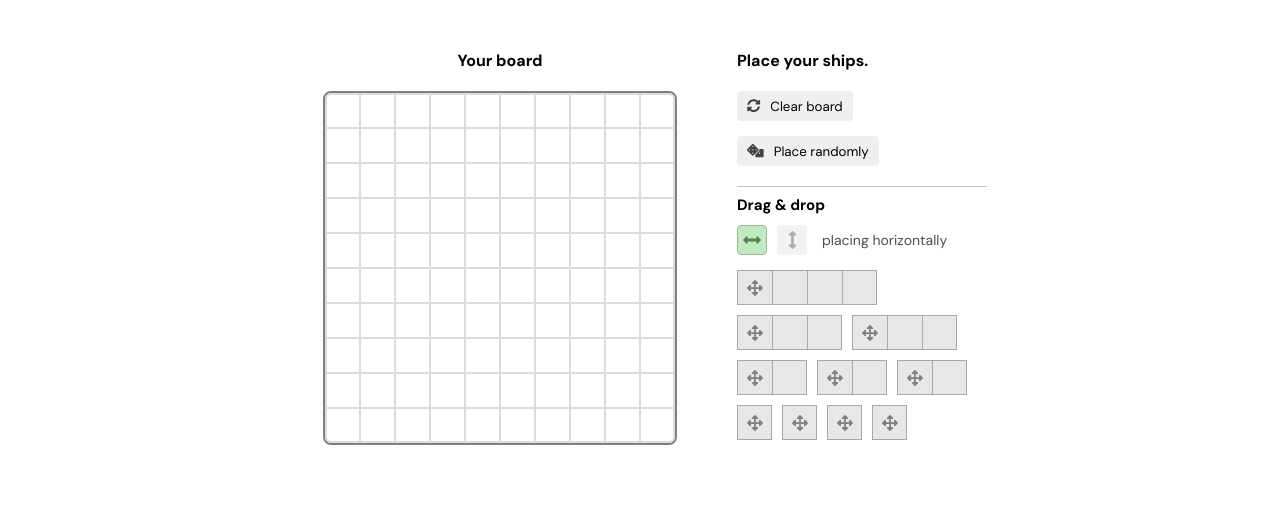
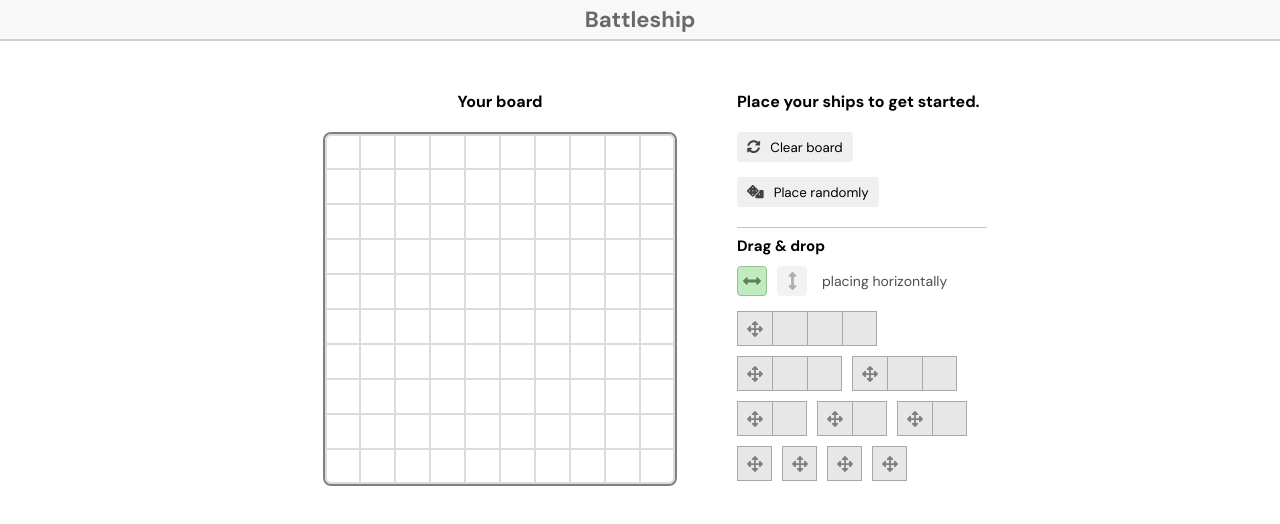
Before and after one commit to mangonaise/battleship, a React (Create React App) app: page / in a window 1280 px wide. Shown: the top 524 px of the page. Built offline with nearby package versions, Linux system fonts and the light colour scheme.

Commit message:
Add status bar and end message

```diff
--- a/src/App.tsx
+++ b/src/App.tsx
@@ -1,28 +1,31 @@
 import { observer } from 'mobx-react-lite';
 import React from 'react';
 import GameBoardDisplay from './components/GameBoardDisplay';
+import GameEndMessage from './components/GameEndMessage';
 import ShipPlacementMenu from './components/ShipPlacementMenu';
+import StatusText from './components/StatusText';
 import Player from './logic/player';
 import './styles/App.css';
 
 const human = new Player('human');
 const cpu = new Player('cpu');
 cpu.autoAttackDelay = 1.4;
-
 human.opponent = cpu;
 cpu.opponent = human;
 
-
 const App = () => {
   return (
+    <>
+    <StatusText user={human}/>
     <div id="app-container">
-      <div id="boards-container">
+      <div id="game-container">
         <GameBoardDisplay owner={human}/>
         {!human.board.arePositionsLocked && <ShipPlacementMenu user={human}/>}
         {human.board.arePositionsLocked && <GameBoardDisplay owner={cpu}/>}
+        <GameEndMessage players={[human, cpu]}/>
       </div>
     </div>
-
+    </>
   );
 }
 
--- a/src/components/GameBoardDisplay.tsx
+++ b/src/components/GameBoardDisplay.tsx
@@ -6,19 +6,31 @@ import BoardCell from './BoardCell';
 import SunkShipIndicators from './SunkShipIndicators';
 
 const GameBoardDisplay: React.FC<{ owner: Player }> = ({ owner }) => {
+  const isGameOver = owner.board.haveAllShipsSunk || owner.opponent?.board.haveAllShipsSunk;
   return (
     <div className="board-display-container">
       <div className="board-owner-label">
         {owner.type === 'human' ? 'Your board' : `Opponent's board`}
       </div>
-      <div className={`board-grid ${owner.isPlayerTurn && owner.board.arePositionsLocked ? 'disabled-board' : ''}`}>
+      <div className={`board-grid ${setStyle()}`}>
         {owner.board.cells.flat().map((cell, index) => (
           <BoardCell key={index} cell={cell} owner={owner} index={index}/>
         ))}
       </div>
-      {owner.type === 'cpu' && <SunkShipIndicators board={owner.board}/> }
+      {(owner.type === 'cpu' && !isGameOver) && <SunkShipIndicators board={owner.board}/> }
     </div>
   )
+
+  function setStyle() {
+    let style = '';
+    if (isGameOver) {
+      style += 'disabled-board';
+    } else if (owner.isPlayerTurn && owner.board.arePositionsLocked) {
+      style += 'dimmed-board disabled-board';
+    }
+
+    return style;
+  }
 }
 
 export default observer(GameBoardDisplay);
--- /dev/null
+++ b/src/components/GameEndMessage.tsx
@@ -0,0 +1,26 @@
+import { observer } from 'mobx-react-lite';
+import React from 'react';
+import Player from '../logic/player';
+import '../styles/GameEndMessage.css';
+
+const GameEndMessage: React.FC<{ players: Player[] }> = ({ players }) => {
+  const loser = players.find(player => player.board.haveAllShipsSunk);
+  if (!loser) return null;
+  return (
+    <div id="end-message-container">
+      {loser.type === 'human' ?
+      <>
+        <h3>Game over!</h3>
+        <p>You fought valiantly, but your digital opponent ultimately prevailed.</p>
+      </>
+      :
+      <>
+        <h3>Victory!</h3>
+        <p>Congratulations, human.<br/>You are a fine strategist.</p>
+      </>}
+      <button onClick={() => window.location.reload()} id="play-again-button">Play again</button>
+    </div>
+  )
+}
+
+export default observer(GameEndMessage);
--- a/src/components/ShipPlacementMenu.tsx
+++ b/src/components/ShipPlacementMenu.tsx
@@ -11,7 +11,7 @@ const ShipPlacementMenu: React.FC<{ user: Player }> = ({ user }) => {
 
   return (
     <div id="ship-placer-container">
-      <h3>Place your ships.</h3>
+      <h3>Place your ships to get started.</h3>
       <button onClick={() => user.board.clear()} className="placement-option-button">
         <FontAwesomeIcon className="placement-option-icon" icon={faSyncAlt} /> Clear board
       </button>
--- /dev/null
+++ b/src/components/StatusText.tsx
@@ -0,0 +1,32 @@
+import { observer } from 'mobx-react-lite';
+import React from 'react';
+import Player from '../logic/player';
+
+const StatusText: React.FC<{ user: Player }> = ({ user }) => {
+  return (
+    <h1 id="game-status">{getStatus()}</h1>
+  )
+
+  function getStatus() {
+    let status = '';
+    if (!user.board.arePositionsLocked) {
+      status = 'Battleship';
+    } else {
+      if (user.board.haveAllShipsSunk) {
+        status = 'You lose!';
+      } else if (user.opponent?.board.haveAllShipsSunk) {
+        status = 'You win!';
+      } else {
+        if (user.isPlayerTurn) {
+          status = user.hasExtraTurn ? 'Hit! Extra move' : 'Your move';
+        } else if (user.opponent?.isPlayerTurn) {
+          status = 'Computer\'s move';
+        }
+      }
+    }
+
+    return status
+  }
+}
+
+export default observer(StatusText);
--- a/src/styles/App.css
+++ b/src/styles/App.css
@@ -1,23 +1,33 @@
 #app-container {
   display: flex;
   justify-content: center;
-  align-items: center;
+  align-items: flex-start;
 }
 
-#boards-container {
+#game-container {
   margin-top: 50px;
 }
 
 @media only screen and (max-width: 830px) {
-  #boards-container {
+  #game-container {
     width: min-content;
   }
 }
 
 @media only screen and (max-width: 400px) {
-  #boards-container {
+  #game-container {
     position: relative;
     bottom: 120px;
     transform: scale(0.75);
   }
 }
+
+#game-status {
+  text-align: center;
+  font-size: 22px;
+  margin: 0 auto;
+  padding: 5px 30px;
+  border-bottom: solid 2px rgb(207, 207, 207);
+  background-color: rgb(248, 248, 248);
+  color: rgb(105, 105, 105);
+}
--- a/src/styles/GameBoardDisplay.css
+++ b/src/styles/GameBoardDisplay.css
@@ -25,6 +25,9 @@
 }
 
 .disabled-board {
-  opacity: 0.45;
   pointer-events: none;
 }
+
+.dimmed-board {
+  opacity: 0.45;
+}
--- /dev/null
+++ b/src/styles/GameEndMessage.css
@@ -0,0 +1,41 @@
+#end-message-container {
+  margin: auto;
+  display: flex;
+  flex-direction: column;
+  align-items: center;
+  border-radius: 12px;
+  padding: 20px;
+  width: 300px;
+  border: solid 2px rgb(207, 207, 207);
+  background-color: rgb(248, 248, 248);
+  color: rgb(105, 105, 105);
+}
+
+#end-message-container h3, p {
+  margin: 0;
+  text-align: center;
+}
+
+#end-message-container h3 {
+  color: rgb(70, 70, 70);
+}
+
+#play-again-button {
+  margin-top: 20px;
+  width: fit-content;
+  padding: 8px 15px;
+  border: none;
+  color:rgb(66, 77, 66);
+  background-color: rgb(205, 226, 205);
+  border-radius: 4px;
+  font-family: inherit;
+  font-size: 17px;
+}
+
+#play-again-button:hover {
+  background-color: rgb(179, 206, 179);
+}
+
+#play-again-button:focus {
+  outline: none;
+}
```
